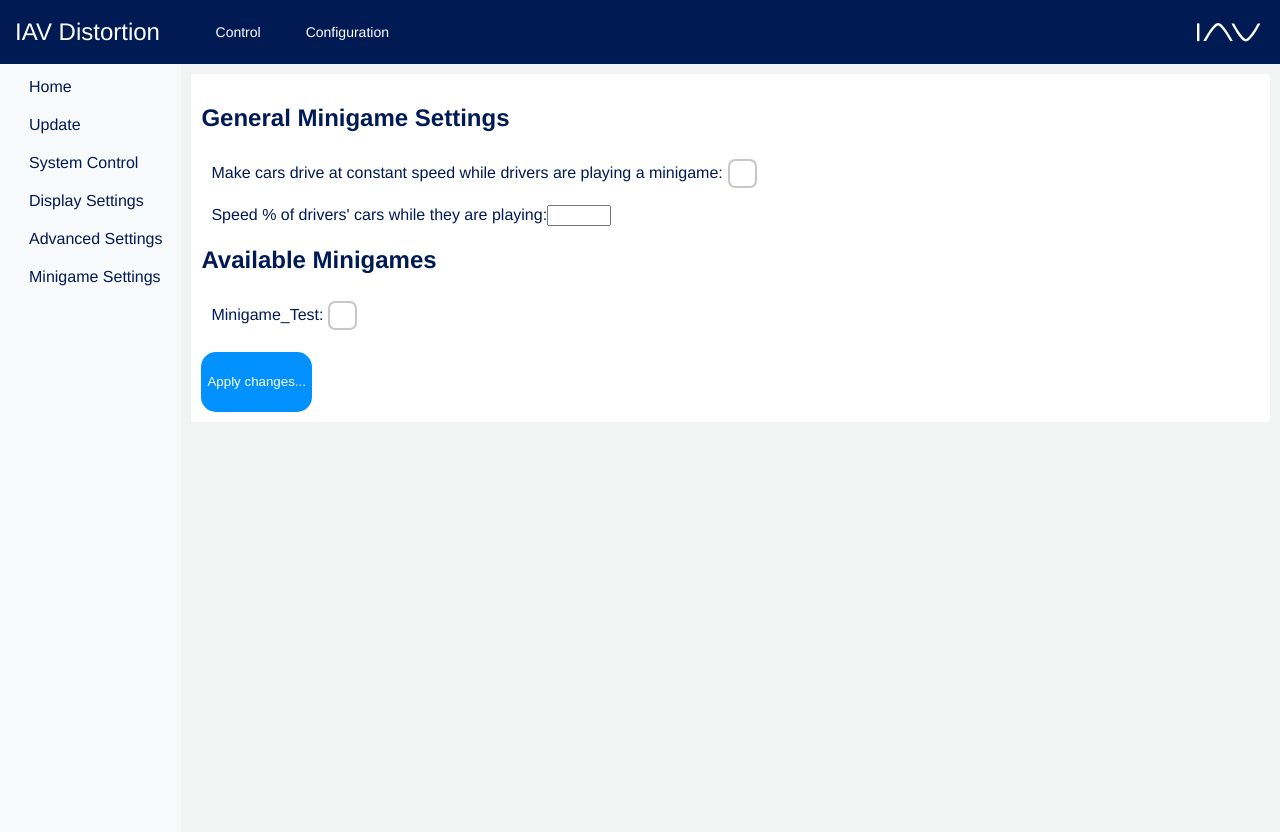
After one commit to iavofficial/IAV_Distortion, a Python web app: template src/UserInterface/templates/staff_config_minigame_settings.html in a window 1280 px wide. The commit adds this page. Run offline with Jinja, Linux system fonts and the light colour scheme; the template is opened without the code that fills it, so the values that code supplies are empty; some libraries are stand-ins or nearby versions.

Commit message:
Minigames can be enabled in the staff configuration ui. -LeonR

```diff
--- a/src/EnvironmentManagement/ConfigurationHandler.py
+++ b/src/EnvironmentManagement/ConfigurationHandler.py
@@ -116,7 +116,7 @@ class ConfigurationHandler(metaclass=Singleton):
                 if key not in target:
                     target[key] = {}
                 # Recursively merge the nested dictionaries
-                self._merge_dict(target[key], value)
+                self.__merge_dict(target[key], value)
             else:
                 target[key] = value
         return
--- a/src/Minigames/Minigame_Controller.py
+++ b/src/Minigames/Minigame_Controller.py
@@ -53,7 +53,7 @@ class Minigame_Controller:
         for minigame in Minigame_Controller.minigames.keys():
             self._minigame_objects[minigame] = Minigame_Controller.minigames[minigame](sio, minigame_ui_blueprint)
             try:
-                if self._config_handler.get_configuration()['minigame']['games'][minigame] != '0':
+                if self._config_handler.get_configuration()['minigame']['games'][minigame]:
                     self._available_minigames.append(minigame)
             except KeyError:
                 logger.warning(f"No valid value for minigame: games: {minigame} in config_file. Using default value 0 ('not playable').")
@@ -67,6 +67,7 @@ class Minigame_Controller:
                 self._available_minigames.append(minigame)
             else:
                 logger.warning(f"The given minigame {minigame} could not be added to the available minigames list because no instance of it exists.")
+        print("New available minigame list:", self._available_minigames)
 
     def set_minigame_start_callback(self, callback : Callable[Task, Minigame]) -> None:
         """
--- a/src/UserInterface/templates/staff_config_base.html
+++ b/src/UserInterface/templates/staff_config_base.html
@@ -43,7 +43,7 @@
             <li><a href="{{ url_for('staffUI_bp.config_system_control') }}">System Control</a></li>
             <li><a href="{{ url_for('staffUI_bp.config_display_settings') }}">Display Settings</a></li>
             <li><a href="{{ url_for('staffUI_bp.config_advanced_settings') }}">Advanced Settings</a></li>
-
+            <li><a href="{{ url_for('staffUI_bp.config_minigame_settings') }}">Minigame Settings</a></li>
             <!-- Add more tabs as needed -->
         </ul>
     </div>
--- /dev/null
+++ b/src/UserInterface/templates/staff_config_minigame_settings.html
@@ -0,0 +1,57 @@
+{% extends 'staff_config_base.html' %}
+
+{% block content %}
+
+<div class="flexbox-item config_content">
+    <form id="minigame_settings" action="{{ url_for('staffUI_bp.apply_minigame_settings') }}" method="post">
+        <div id="general">
+            <h2>General Minigame Settings</h2>
+            <div class="menu_item">
+                <label class="checkbox-container"> Make cars drive at constant speed while drivers are playing a minigame:
+                    <input type="checkbox" id="auto_drive_constantly" name="auto_drive_constantly">
+                    <span class="custom-checkbox"></span>
+                </label>
+            </div>
+            <div class="menu_item">
+                <label for="driving_speed_while_playing">Speed % of drivers' cars while they are playing:</label>
+                <input type="number" id="driving_speed_while_playing" name="driving_speed_while_playing" min="0" max="100">
+            </div>
+        </div>
+
+        <div id="available_minigames">
+            <h2>Available Minigames</h2>
+            <div class="menu_item">
+                <label class="checkbox-container"> Minigame_Test:
+                    <input type="checkbox" id="Minigame_Test" name="Minigame_Test">
+                    <span class="custom-checkbox"></span>
+                </label>
+            </div>
+        </div>
+        <button type="submit">Apply changes... </button>
+    </form>
+</div>
+
+<script>
+
+
+    function displayCurrentConfig(data) {
+        var settings = {{ settings | tojson }};
+
+        // Checkboxes
+        document.getElementById('auto_drive_constantly').checked = settings['minigame']['auto_drive_constantly']
+        let minigameCheckboxes = ['Minigame_Test']
+        minigameCheckboxes.forEach( (id) => {
+            document.getElementById(id).checked = settings['minigame']['games'][id]
+        })
+
+        // numbers
+        driving_speed_while_playing.value = settings.minigame.driving_speed_while_playing;
+    }
+
+
+    // Call the function after the DOM has fully loaded
+    document.addEventListener('DOMContentLoaded', displayCurrentConfig);
+</script>
+
+
+{% endblock %}
```
Also changed, not shown: src/UserInterface/StaffUI.py (+49 -0 lines), src/config_file.json (+6 -2 lines).
